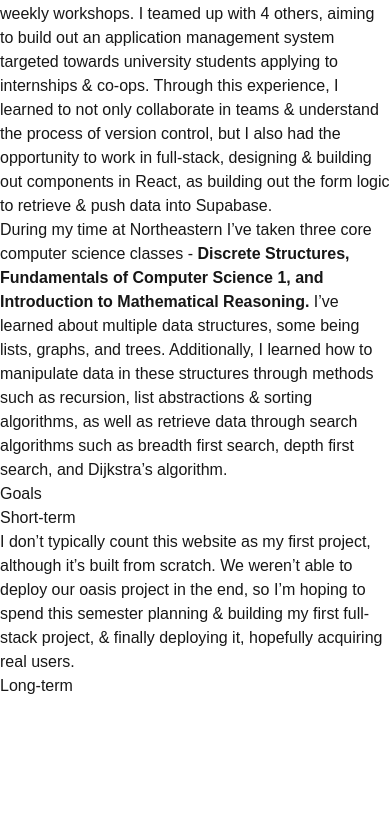
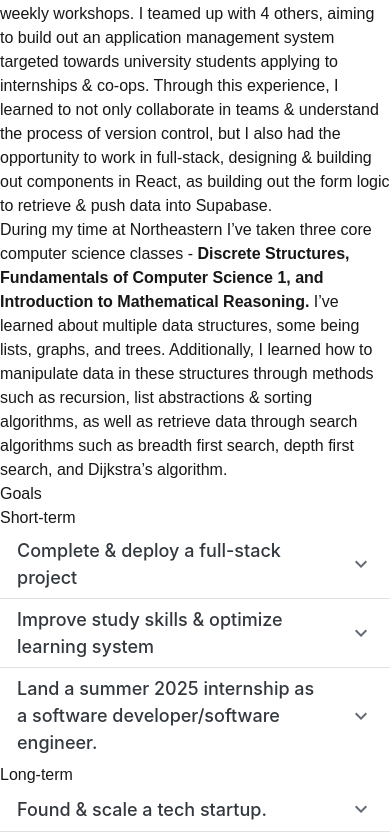
Before and after one commit to chrrstiang/personal-site, a Next.js app in the folder personal-site/: page /about in a window 390 px wide. Shown: the part 1164-1997 px from the top of the page. Before the commit the page ends 1862 px from the top, so only its background shows below. Built offline with nearby package versions, Linux system fonts and the light colour scheme; a web font is replaced by a local one.

Commit message:
accordion completed
accordions are set up and responsive. can customize further with emojis, icons, etc. will begin using MUI components on other pages soon

```diff
--- a/personal-site/package.json
+++ b/personal-site/package.json
@@ -11,6 +11,7 @@
   "dependencies": {
     "@emotion/react": "^11.14.0",
     "@emotion/styled": "^11.14.0",
+    "@fontsource/inter": "^5.1.1",
     "@mui/joy": "^5.0.0-beta.51",
     "next": "15.1.0",
     "react": "^19.0.0",
--- a/personal-site/src/app/about/page.jsx
+++ b/personal-site/src/app/about/page.jsx
@@ -2,7 +2,7 @@
 import Image from "next/image";
 import { rotation } from "../../../lib/animations";
 import { useState, useEffect } from "react";
-
+import { Accordion, AccordionSummary, AccordionDetails, AccordionGroup } from "@mui/joy";
 
 
 export default function About() {
@@ -49,12 +49,7 @@ useEffect(() => {
 
     return(
         <div className="flex flex-col justify-center items-center m-2">
-        <div className="flex flex-col items-center md:m-10 md:justify-evenly md:flex-row-reverse w:1/2 max-w-screen-md">
-        <Image src={imageUrl} alt="headshot of christian garcia" width="350" height="500" />
-        <h1 className="md:w-1/2 text-center text-4xl sm:text-4xl p-5 mb-5 rothwood-bold">
-        Christian is a <span>{role}</span>
-            </h1>
-        </div>
+        <AboutHeader imageUrl={imageUrl} role={role} />
         <div className="flex flex-col justify-center mb-20 items-center m-5 sm:m-0 sm:mb-10 gap-10 lg:max-w-screen-lg">
         <p className="rothwood sm:w-10/12">I’m a student, athlete, son, friend, teammate, boyfriend, uncle, and aspiring entrepreneur.
             Coming from Chelsea, Massachusetts, I was fortunate to be able to attend a university so close to home.
@@ -86,37 +81,88 @@ useEffect(() => {
             retrieve data through search algorithms such as breadth first search, depth first search, and Dijkstra’s algorithm.</p>
             <h2 className="rothwood-bold sm:w-10/12 text-3xl">Goals</h2>
             <h3 className="rothwood-bold sm:w-10/12 text-2xl">Short-term</h3>
-            <div>
-
-            </div>
-            <div className="hidden">
-                <p>I don’t typically count this website as my first project, although it’s built from scratch.
-                    We weren’t able to deploy our oasis project in the end, so I’m hoping to spend this semester planning &
-                    building my first full-stack project, & finally deploying it, hopefully acquiring real users.</p>
-            </div>
+            <ShortGoals />
             <h3 className="rothwood-bold sm:w-10/12 text-2xl">Long-term</h3>
+            <LongGoals />
             </div>
             </div>
     )
 };
 
-function AboutHeader() {
+function AboutHeader({imageUrl, role}) {
+
     return(
-        <div>
-            <h1>Christian is a "Title"</h1>
-            <div>Image</div>
-        </div>
+    <div className="flex flex-col items-center md:m-10 md:justify-evenly md:flex-row-reverse w:1/2 max-w-screen-md">
+        <Image src={imageUrl} alt="headshot of christian garcia" width="350" height="500" />
+        <h1 className="md:w-1/2 text-center text-4xl sm:text-4xl p-5 mb-5 rothwood-bold">
+        Christian is a <span>{role}</span>
+        </h1>
+    </div>
     )
 };
 
-function AboutText() {
+function ShortGoals() {
 
     return(
-        <div>
-        <p>This is where your biography is going to be</p>
-        <p>This is where your interests are going to be</p>
-        <p>This is where your work experience is going to be</p>
-        <p>This is where your desired opportunities and goals are going to be</p>
-    </div>
+        <AccordionGroup
+            className="w-full sm:w-10/12"
+            size="lg">
+                <Accordion>
+                    <AccordionSummary>Complete & deploy a full-stack project</AccordionSummary>
+                        <AccordionDetails>I don’t typically count this website as my first project, although it’s built from scratch.
+                        We weren’t able to deploy our Oasis project in the end, so I’m hoping to spend this semester planning &
+                        building my first full-stack project, & finally deploying it, hopefully acquiring real users.
+                        </AccordionDetails>
+                </Accordion>
+                <Accordion>
+                    <AccordionSummary>Improve study skills & optimize learning system</AccordionSummary>
+                        <AccordionDetails>I found myself taking redundant notes & studying for exams for hours during this first
+                        semester while retaining little information. Practical studying such as practice problems/exams work for me,
+                        so I want to create a full system to follow so I spend less time worrying about the ‘how’.
+                        </AccordionDetails>
+                </Accordion>
+                <Accordion>
+                    <AccordionSummary>Land a summer 2025 internship as a software developer/software engineer.</AccordionSummary>
+                        <AccordionDetails>I really want a work experience in software engineering, as it’ll give me more of an understanding
+                        in team collaboration, industry-standard technologies, and overall problem-solving skills. Since I want to
+                        build a startup one day, I’d want to be an intern at a startup or smaller company to familiarize myself
+                        with the environment I might be creating later down the line, but I wouldn’t pass down the opportunity anywhere.
+                        </AccordionDetails>
+                </Accordion>
+                </AccordionGroup>
     )
 };
+
+function LongGoals() {
+
+    return(
+        <AccordionGroup
+            className="w-full sm:w-10/12"
+            size="lg">
+                <Accordion>
+                    <AccordionSummary>Found & scale a tech startup.</AccordionSummary>
+                        <AccordionDetails>A goal of mine since I was 16. As humans, we only have so much time on this Earth. But you can
+                         expand that time through impact. Einstein, who died over half a century ago, is still spoken about to this day
+                          because of the lasting impact he left through the theory of relativity. I believe I can do the same through
+                          founding a meaningful company that serves a purpose in this world, and makes people’s lives easier. I want my
+                          time to continue past just my lifespan.
+                        </AccordionDetails>
+                </Accordion>
+                <Accordion>
+                    <AccordionSummary>Invest in young startups & become a mentor figure.</AccordionSummary>
+                        <AccordionDetails>I think it would be really cool to give back to the startup community in a way, by investing & believing
+                        in startups, after I had the experience of successfully scaling & exiting. My expertise & experience would be
+                        helpful to others, and the idea of watching others grow & accomplish their dreams that I once had seems like a
+                        full-circle moment that I would want to experience.
+                        </AccordionDetails>
+                </Accordion>
+                <Accordion>
+                    <AccordionSummary>Create financial comfort for my family while doing what I love.</AccordionSummary>
+                        <AccordionDetails>At the end of it all, past career & accomplishments, I want to make enough money to comfortably live while
+                         doing what I love. Whether that's investing my money early or leaving my job as a server to focus on school, understanding material,
+                         making connections & working on side-projects, I aim to make decisions keeping this goal in mind.
+                        </AccordionDetails>
+                </Accordion>
+                </AccordionGroup>
+    )
+};
```
Also changed, not shown: 1 other file (tests, documents, lock files or other folders).
